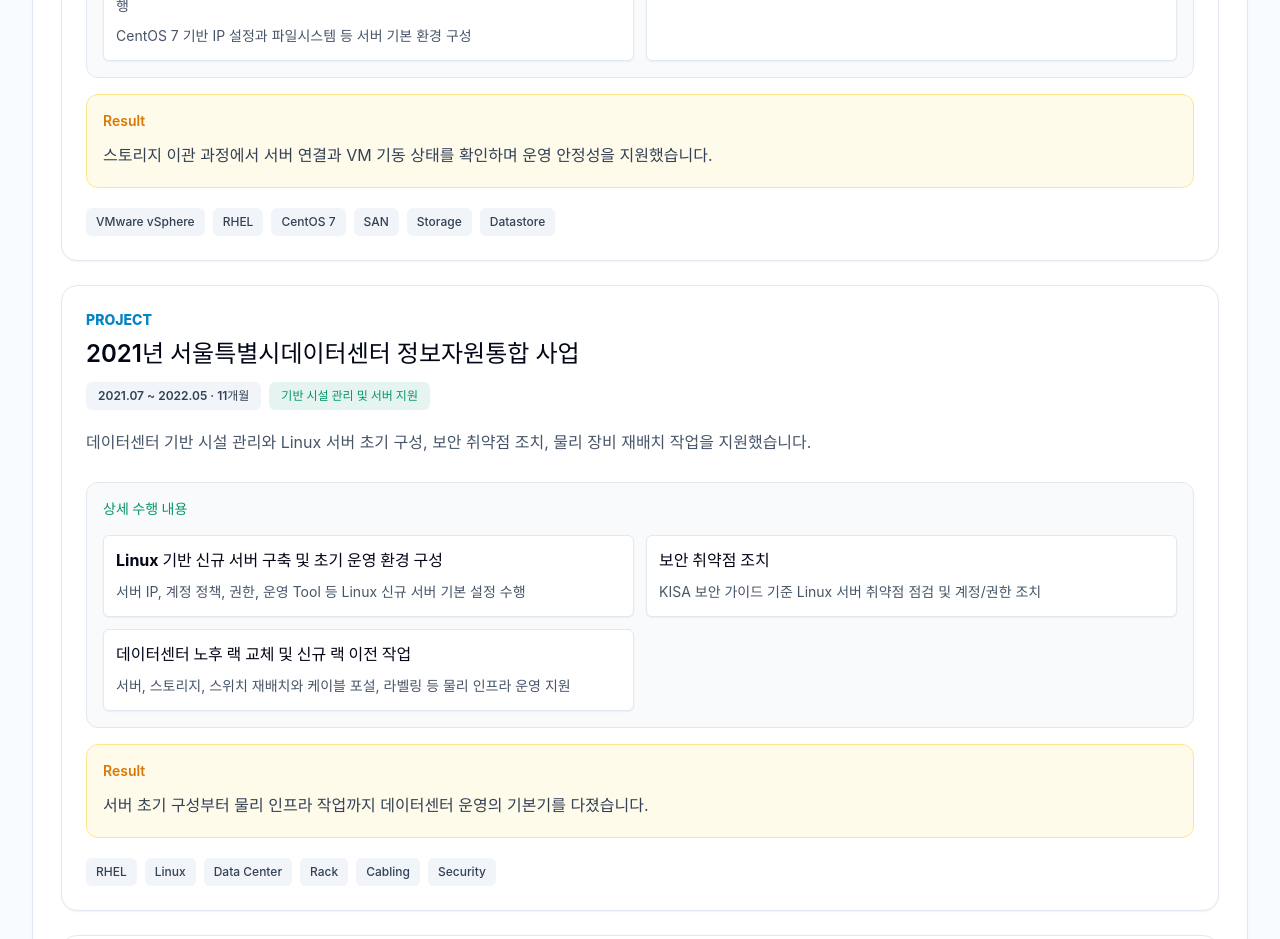
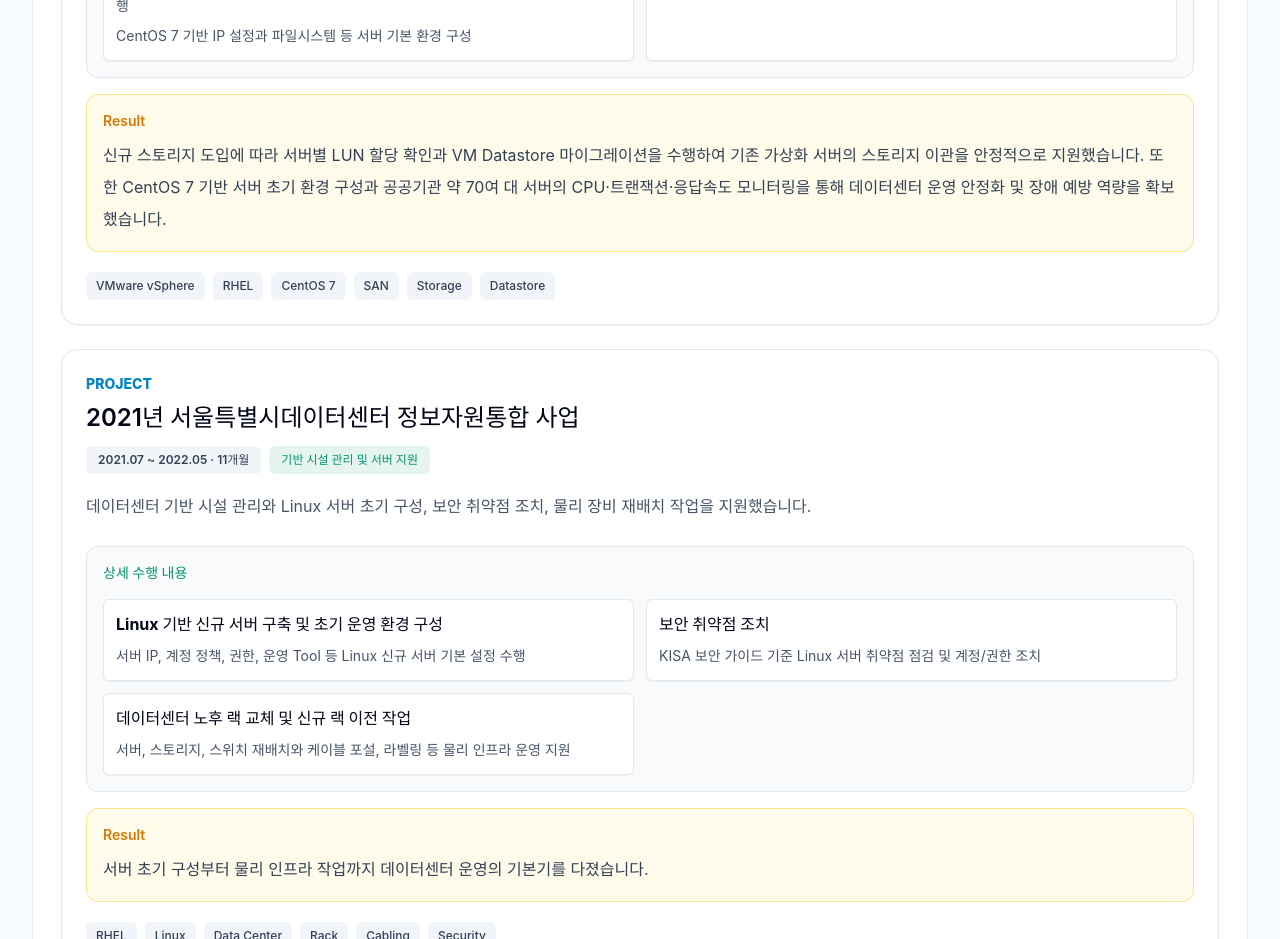
Before and after one commit to JANGSEOKHAN/JANGSEOKHAN.github.io, a React (Vite) app: page / in a window 1280 px wide. Shown: the part 10420-11359 px from the top of the page. Built offline with nearby package versions, Linux system fonts and the light colour scheme; a web font is replaced by a local one.

Commit message:
Update 2022 datacenter result

```diff
--- a/src/data/profile.ts
+++ b/src/data/profile.ts
@@ -408,7 +408,8 @@ export const projects: Project[] = [
         ],
       },
     ],
-    result: '스토리지 이관 과정에서 서버 연결과 VM 기동 상태를 확인하며 운영 안정성을 지원했습니다.',
+    result:
+      '신규 스토리지 도입에 따라 서버별 LUN 할당 확인과 VM Datastore 마이그레이션을 수행하여 기존 가상화 서버의 스토리지 이관을 안정적으로 지원했습니다. 또한 CentOS 7 기반 서버 초기 환경 구성과 공공기관 약 70여 대 서버의 CPU·트랜잭션·응답속도 모니터링을 통해 데이터센터 운영 안정화 및 장애 예방 역량을 확보했습니다.',
     techStack: ['VMware vSphere', 'RHEL', 'CentOS 7', 'SAN', 'Storage', 'Datastore'],
     visuals: [
       { title: 'Storage Migration', description: 'LUN · Datastore · VM' },
```
